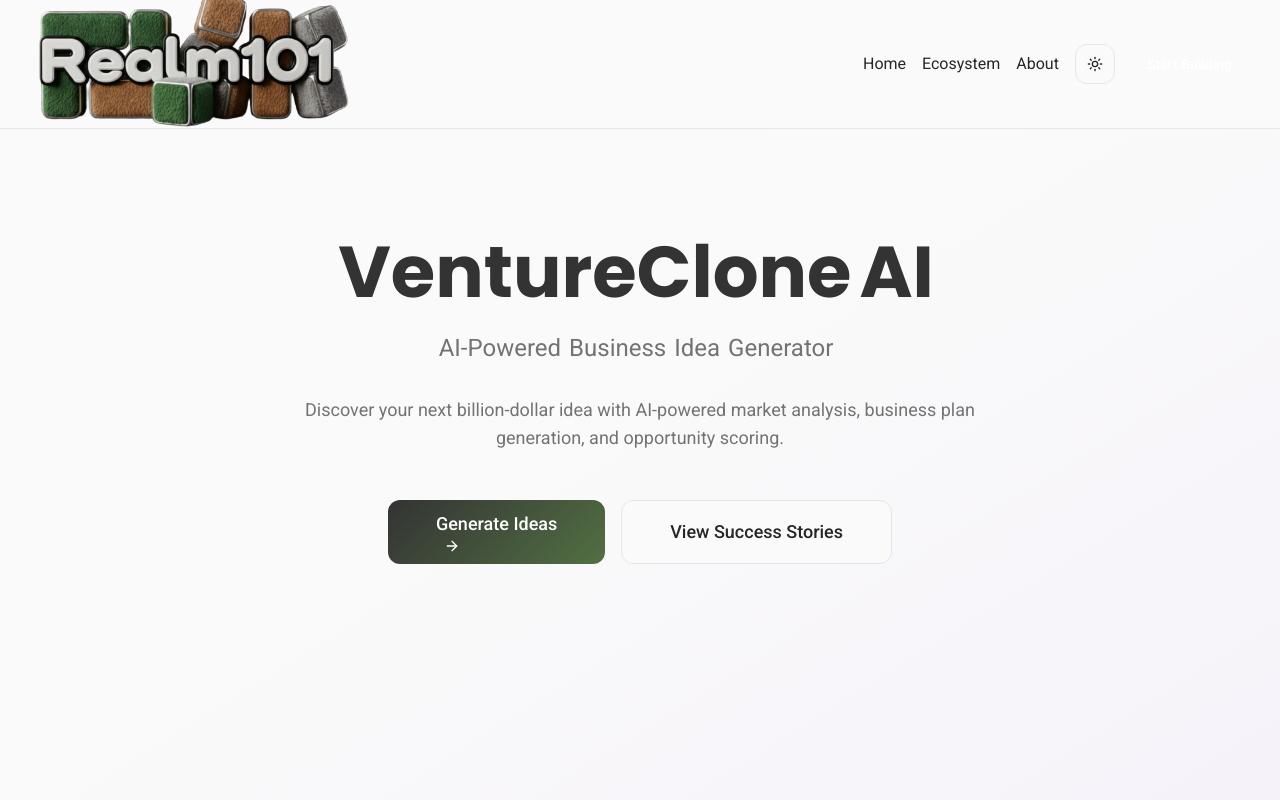
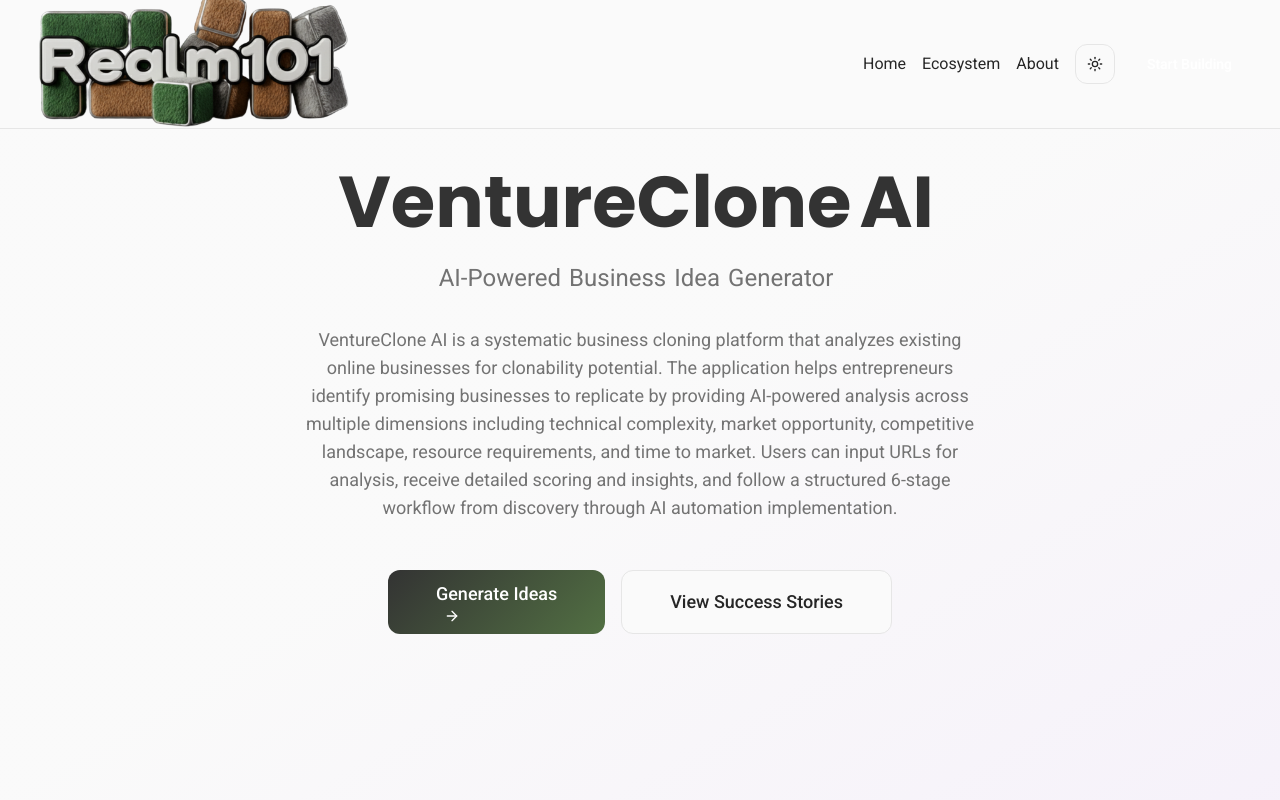
Before and after one commit to Realm-101/realm-echo-forge, a React (Vite) app: page /ventureclone-ai in a window 1280 px wide. Shown: the top 800 px of the page. Built offline with nearby package versions, Linux system fonts and the light colour scheme.

Commit message:
Update hero section text

```diff
--- a/src/pages/VentureCloneAI.tsx
+++ b/src/pages/VentureCloneAI.tsx
@@ -72,8 +72,7 @@ const VentureCloneAI = () => {
                 animate={{ opacity: 1, y: 0 }}
                 transition={{ duration: 0.8, delay: 1.2 }}
               >
-                Discover your next billion-dollar idea with AI-powered market analysis,
-                business plan generation, and opportunity scoring.
+                VentureClone AI is a systematic business cloning platform that analyzes existing online businesses for clonability potential. The application helps entrepreneurs identify promising businesses to replicate by providing AI-powered analysis across multiple dimensions including technical complexity, market opportunity, competitive landscape, resource requirements, and time to market. Users can input URLs for analysis, receive detailed scoring and insights, and follow a structured 6-stage workflow from discovery through AI automation implementation.
               </motion.p>
 
               <motion.div
```
